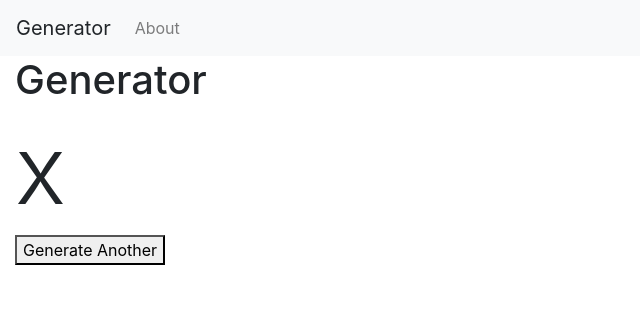
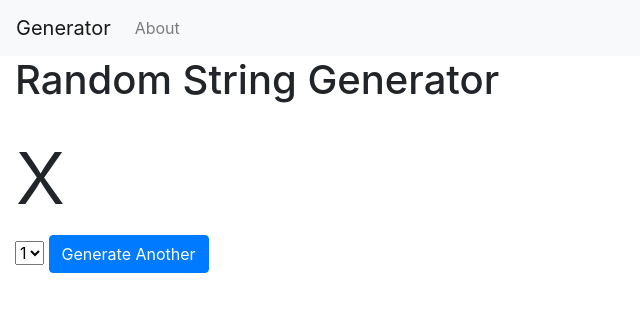
Before and after one commit to katrek/flask-string-generator, a Flask app: template templates/index.html in a window 1280 px wide. Shown: the top 312 px of the page, without its empty margins (0-640 px from the left). Run offline with Flask 2, Linux system fonts and the light colour scheme; the template is opened without the code that fills it: most values are stand-ins (such as "Sample title", 1, 10 or a date in 2020); some libraries are stand-ins or nearby versions.

Commit message:
added option to choose length of string added refresh button

```diff
--- a/app.py
+++ b/app.py
@@ -5,14 +5,17 @@ import string
 app = Flask(__name__)
 
 
-@app.route('/')
-@app.route('/index', methods=['GET', 'POST'])
+def pw_gen(n=12):
+    return ''.join(random.choice('!@#$%^&*(' + string.ascii_uppercase + string.ascii_lowercase + string.digits) for x in range(int(n)))
+
+@app.route('/', methods=['GET', 'POST'])
 def index():
-    def pw_gen(size=20, chars=string.ascii_letters + string.digits + string.punctuation):
-        return ''.join(random.choice(chars) for _ in range(size))
-    password = pw_gen()
-    size = request.form.get('size') or '12'
-    content = {'password' : password, 'size' : size}
+    n = request.form.get('n') or '12'
+    if int(n) < 8 or int(n) > 16:
+        return 'This page does not exist', 404
+    password = pw_gen(n)
+    length_options = [str(x) for x in range(8, 17)]
+    content = {'password' : password, 'n' : n, 'nums' : length_options}
     return render_template('index.html', **content)
 
 @app.route('/about')
--- a/templates/base.html
+++ b/templates/base.html
@@ -9,7 +9,7 @@
 <body>
     <!-- Image and text -->
 <nav class="navbar navbar-expand-lg navbar-light bg-light">
-  <a class="navbar-brand">Generator</a>
+  <a class="navbar-brand" href="/" >Generator</a>
   <button class="navbar-toggler" type="button" data-toggle="collapse" data-target="#navbarNavAltMarkup" aria-controls="navbarNavAltMarkup" aria-expanded="false" aria-label="Toggle navigation">
     <span class="navbar-toggler-icon"></span>
   </button>
--- a/templates/index.html
+++ b/templates/index.html
@@ -1,9 +1,14 @@
 {% extends 'base.html' %}
 
 {% block content %}
-<h1>Generator</h1>
+<h1>Random String Generator</h1>
     <h1 class="display-1">{{ password }}</h1>
-    <form method="POST" action="/index">
-    <button type="submit" class="generate">Generate Another</button>
+    <form method="POST" action="/">
+        <select name="n" value="{{ n }}">
+            {% for num in nums %}
+                <option{% if num == n %} selected="selected"{% endif %}>{{ num }}</option>
+            {% endfor %}
+        </select>
+        <button type="submit" class="generate btn btn-primary">Generate Another</button>
     </form>
 {% endblock content %}
```
